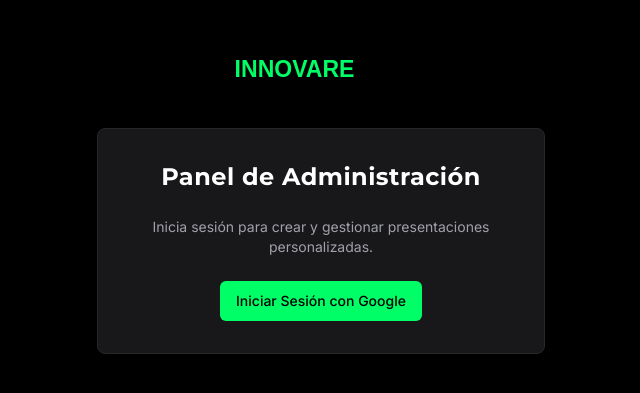
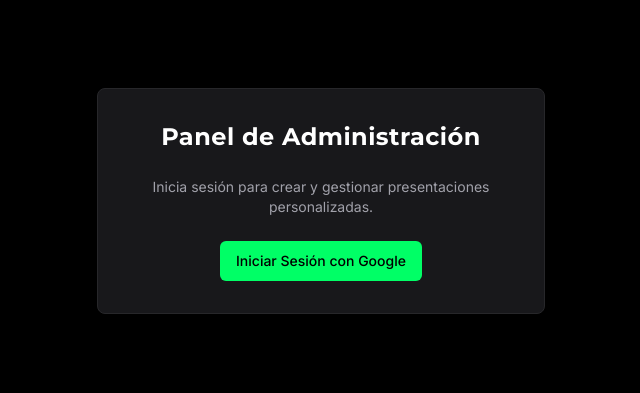
Before and after one commit to hectorlabra/presentacion-marketplaces, a Next.js app: page /admin in a window 1280 px wide. Shown: the part 199-592 px from the top of the page, without its empty margins (319-959 px from the left). Built offline with nearby package versions, Linux system fonts and the light colour scheme; no server answers.

Commit message:
Remove innovare logo from admin page
Remove innovare logo from admin page

```diff
--- a/app/admin/page.tsx
+++ b/app/admin/page.tsx
@@ -4,7 +4,6 @@ import { useState, useEffect } from "react"
 import { supabase } from "@/lib/supabase"
 import AuthButton from "@/components/admin/auth-button"
 import PresentationForm from "@/components/admin/presentation-form"
-import Logo from "@/components/logo"
 
 export default function AdminPage() {
   const [user, setUser] = useState<any>(null)
@@ -42,9 +41,6 @@ export default function AdminPage() {
     return (
       <div className="flex min-h-screen flex-col items-center justify-center p-4 bg-black">
         <div className="w-full max-w-md">
-          <div className="mb-8 flex justify-center">
-            <Logo className="h-12 w-auto" />
-          </div>
           <div className="rounded-lg border border-zinc-800 bg-zinc-900 p-8 shadow-lg">
             <h1 className="mb-6 text-2xl font-bold text-white text-center">Panel de Administración</h1>
             <p className="mb-6 text-sm text-zinc-400 text-center">
@@ -63,7 +59,6 @@ export default function AdminPage() {
     <div className="min-h-screen bg-black p-4 md:p-8">
       <div className="mx-auto max-w-4xl">
         <div className="mb-8 flex items-center justify-between">
-          <Logo className="h-8 w-auto" />
           <AuthButton user={user} />
         </div>
 
```
